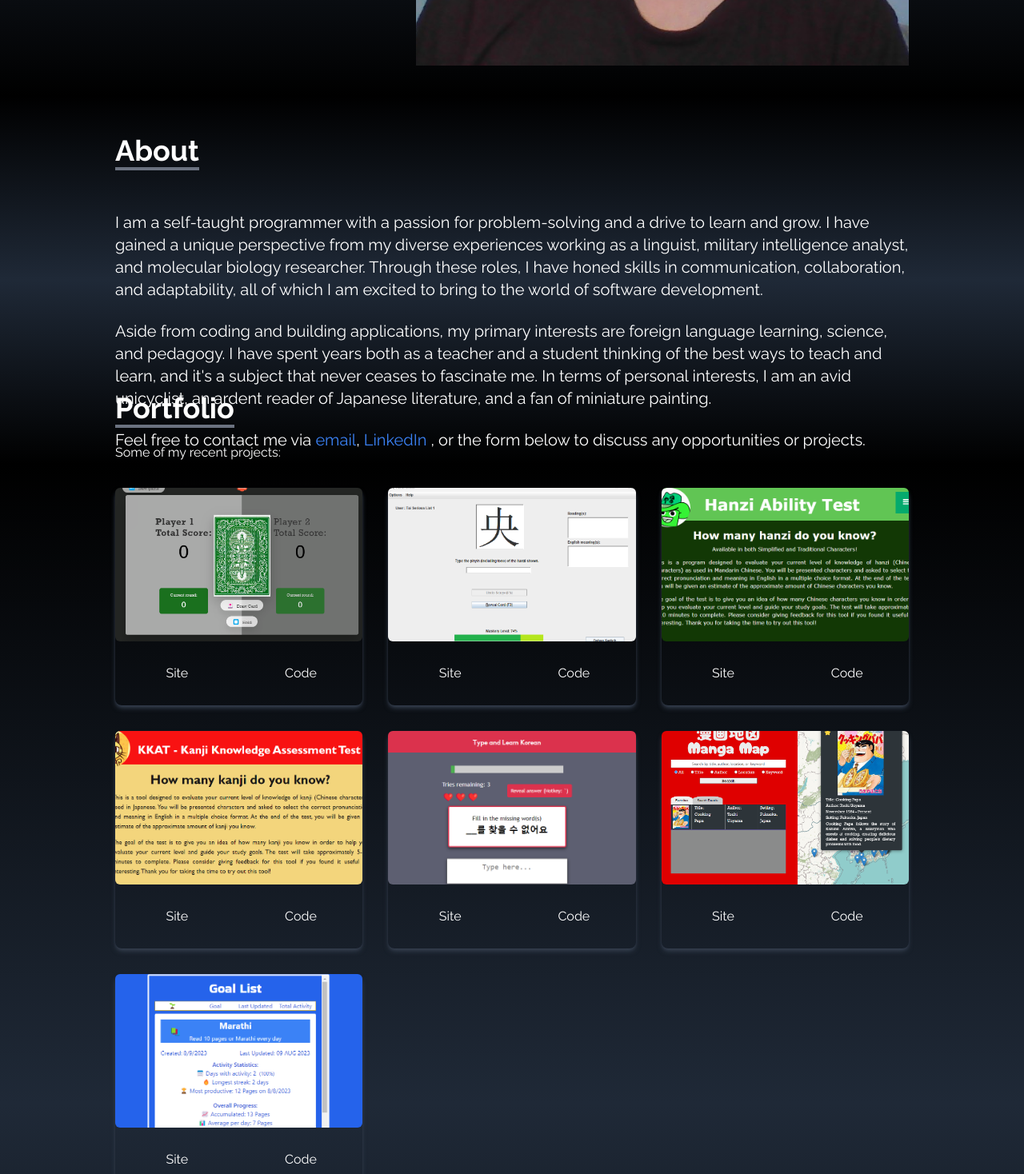
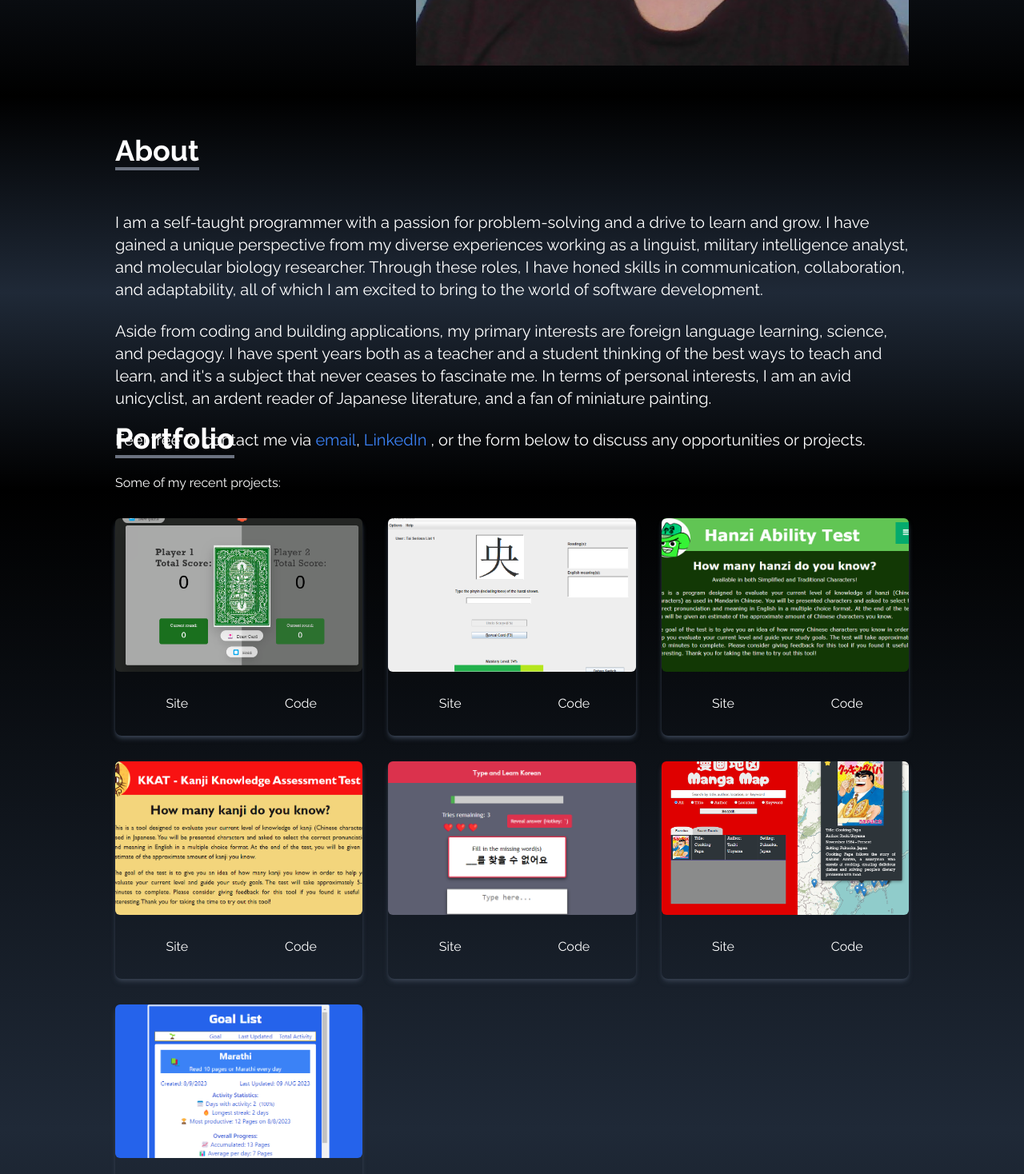
Before and after one commit to taiarima/portfolio-site, a React (Create React App) app: page / in a window 1280 px wide. Shown: the part 680-2148 px from the top of the page at 80% size. Built offline with nearby package versions, Linux system fonts and the light colour scheme.

Commit message:
Made small change to spacing.

```diff
--- a/src/components/About.jsx
+++ b/src/components/About.jsx
@@ -4,7 +4,7 @@ const About = () => {
   return (
     <div
       name="about"
-      className="w-full bg-gradient-to-b from-black via-gray-800 to-black text-white overflow-y-auto pt-8"
+      className="w-full bg-gradient-to-b from-black via-gray-800 to-black text-white overflow-y-auto pt-8 pb-8"
     >
       <div className="max-w-screen-lg p-4 mx-auto flex flex-col justify-center w-full h-full">
         <div className="pb-4 ">
--- a/src/components/Portfolio.jsx
+++ b/src/components/Portfolio.jsx
@@ -63,7 +63,7 @@ const Portfolio = () => {
   return (
     <div
       name="portfolio"
-      className="bg-gradient-to-b from-black to-gray-800 w-full text-white md:h-screen pt-5"
+      className="bg-gradient-to-b from-black to-gray-800 w-full text-white md:h-screen pt-8"
     >
       <div className="max-w-screen-lg p-4 mx-auto flex flex-col justify-center w-full h-full">
         <div className="pb-8">
```
